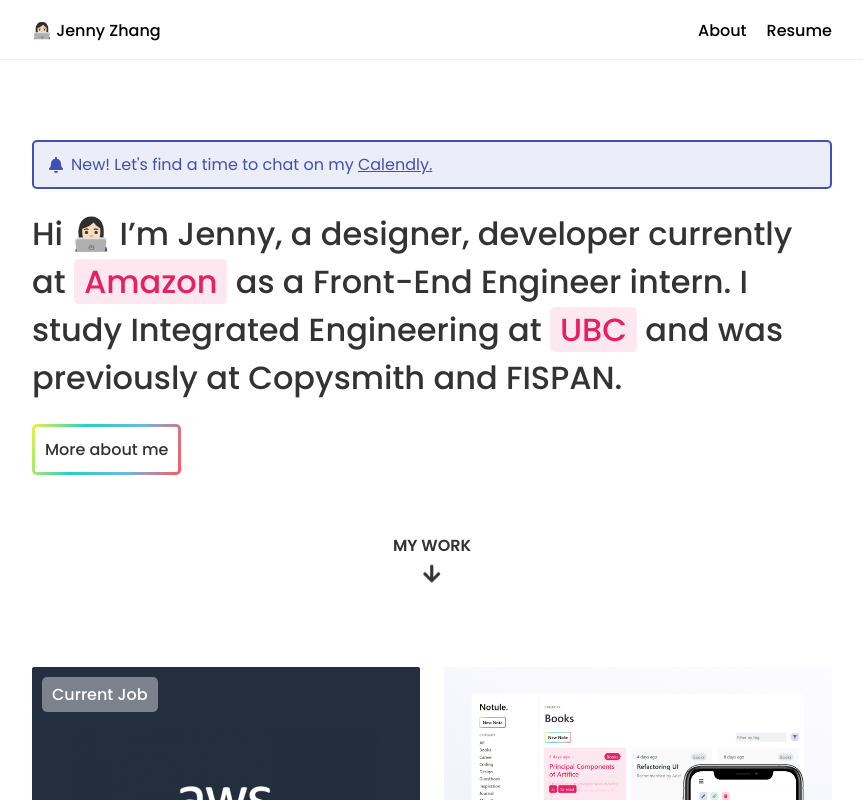
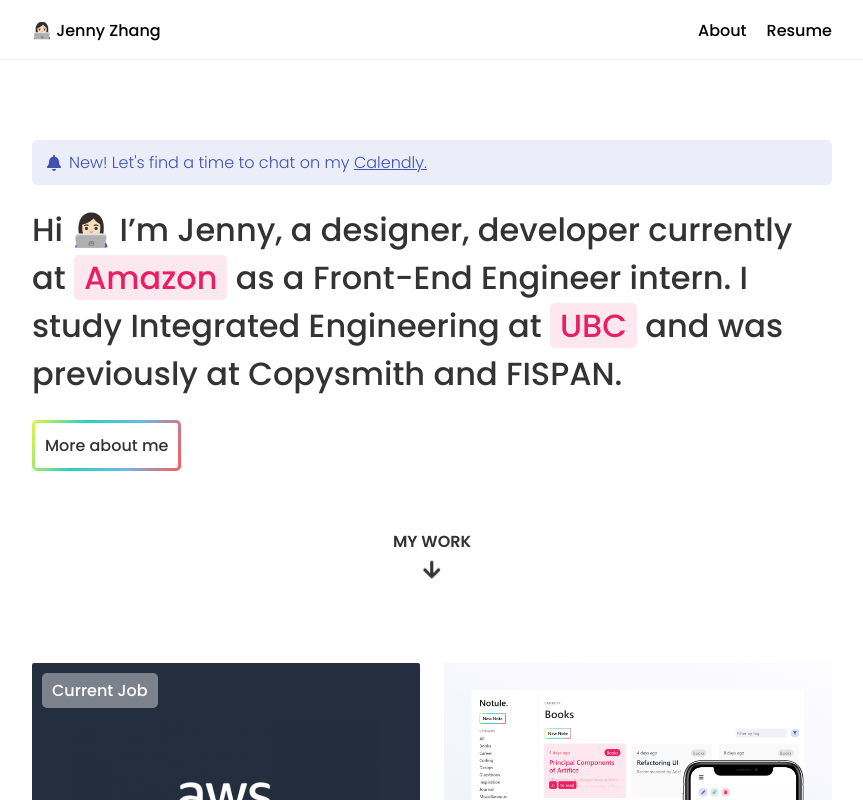
Before and after one commit to cowjuh/portfolio-2021, a Next.js app: page / in a window 1280 px wide. Shown: the top 800 px of the page, without its empty margins (208-1071 px from the left). Built offline with nearby package versions, Linux system fonts and the light colour scheme.

Commit message:
More consistent notification banner styling

```diff
--- a/components/GlobalStyles.js
+++ b/components/GlobalStyles.js
@@ -2,7 +2,7 @@
   return (
     <div>
       <style jsx global>{`
-        @import url("https://fonts.googleapis.com/css2?family=Poppins:wght@400;500;600;700&display=swap");
+        @import url("https://fonts.googleapis.com/css2?family=Poppins:wght@300;400;500;600;700&display=swap");
 
         html,
         body {
--- a/components/atoms/NotificationBanner.js
+++ b/components/atoms/NotificationBanner.js
@@ -4,7 +4,6 @@
 import { faBell } from '@fortawesome/free-solid-svg-icons';
 
 const BannerContainer = styled.div`
-	border: 2px solid #3f51b5;
 	color: #3f51b5;
 	border-radius: 5px;
 	background: #3f51b51a;
@@ -12,6 +11,7 @@
 	width: 100%;
 	display: flex;
 	align-items: center;
+	font-weight: 300;
 `;
 
 const NotificationBanner = ({children}) => {
```
